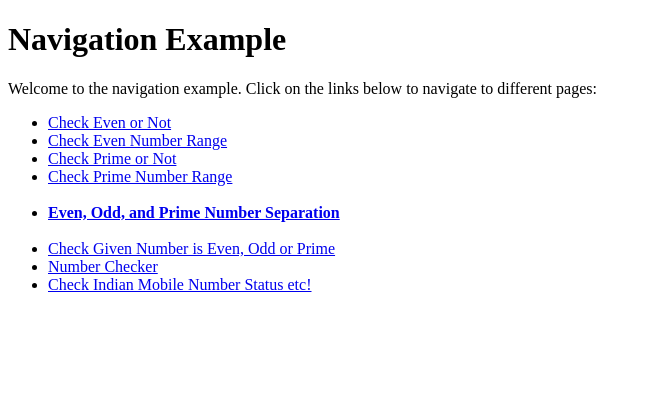
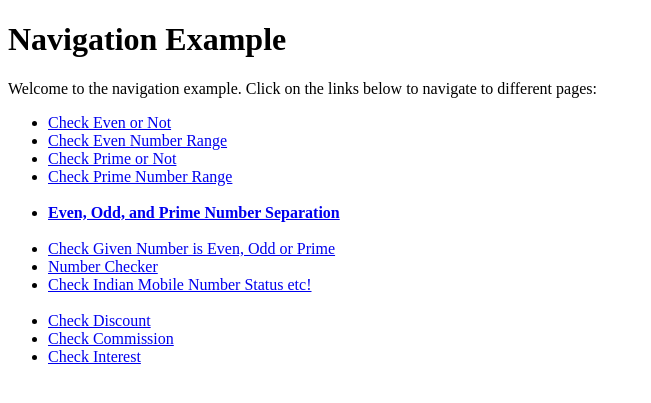
Before and after one commit to 9394113857/PythonPrograms, a Flask app: page / in a window 1280 px wide. Shown: the top 403 px of the page, without its empty margins (0-651 px from the left). Run offline with Flask 2, Linux system fonts and the light colour scheme.

Commit message:
Basic Business Calculations like interest, discount, commission

```diff
--- a/app.py
+++ b/app.py
@@ -194,5 +194,61 @@ def nnn():
     return render_template('index.html')
 
 
+@app.route('/discount_form', methods=['GET', 'POST'])
+def discount_form():
+    return render_template('discount_form.html')
+
+
+@app.route('/calculate_discount', methods=['GET', 'POST'])
+def calculate_discount():
+    if request.method == 'POST':
+        price = float(request.form['price'])
+        discount = float(request.form['discount'])
+        discounted_price = price * (1 - discount / 100)
+        return render_template('discount_results.html', discounted_price=discounted_price)
+    else:
+        return render_template('discount_form.html')
+
+
+@app.route('/commission_form', methods=['GET', 'POST'])
+def commission_form():
+    return render_template('commission_form.html')
+
+
+@app.route('/calculate_commission', methods=['POST'])
+def calculate_commission():
+    if request.method == 'POST':
+        price = float(request.form['price'])
+        commission = float(request.form['commission'])
+        total_commission = price * commission / 100
+        # return f"Commission: {commission}"
+        return render_template('commission_results.html', price=price, commission=commission,
+                               total_commission=total_commission)
+    else:
+        return render_template('commission_form.html')
+
+
+@app.route('/interest_form', methods=['GET', 'POST'])
+def interest_form():
+    return render_template('interest_form.html')
+
+
+@app.route('/calculate_interest', methods=['POST'])
+def calculate_interest():
+    price = float(request.form['price'])
+    interest_rate = float(request.form['interest_rate'])
+    tenure = int(request.form['tenure'])
+
+    interest = (price * interest_rate * tenure) / 100
+
+    monthly_interest_rate = interest_rate / (12 * 100)
+    months = tenure * 12
+    monthly_payment = (price * monthly_interest_rate) / (1 - (1 + monthly_interest_rate) ** (-months))
+
+    Total_Payable = price + interest
+
+    return render_template('interest_form.html', interest=interest, monthly_payment=monthly_payment, price=price, interest_rate=interest_rate, tenure=tenure, totalpay=Total_Payable )
+
+
 if __name__ == '__main__':
     app.run(debug=True)
--- a/templates/index.html
+++ b/templates/index.html
@@ -16,7 +16,10 @@
         <li><a href="{{ url_for('number_checker') }}">Check Given Number is Even, Odd or Prime</a></li>
         <li><a href="{{ url_for('mobile') }}">Number Checker</a></li>
         <li><a href="{{ url_for('check_mobile_number') }}">Check Indian Mobile Number Status etc!</a></li>
-
+        <br>
+        <li><a href="{{ url_for('discount_form') }}">Check Discount</a></li>
+        <li><a href="{{ url_for('commission_form') }}">Check Commission</a></li>
+        <li><a href="{{ url_for('interest_form') }}">Check Interest</a></li>
 
     </ul>
 </body>
```
Also changed, not shown: templates/commission_form.html (added, +16 -0 lines), templates/commission_results.html (added, +14 -0 lines), templates/discount_form.html (added, +16 -0 lines), templates/discount_results.html (added, +12 -0 lines), templates/interest_form.html (added, +34 -0 lines).
